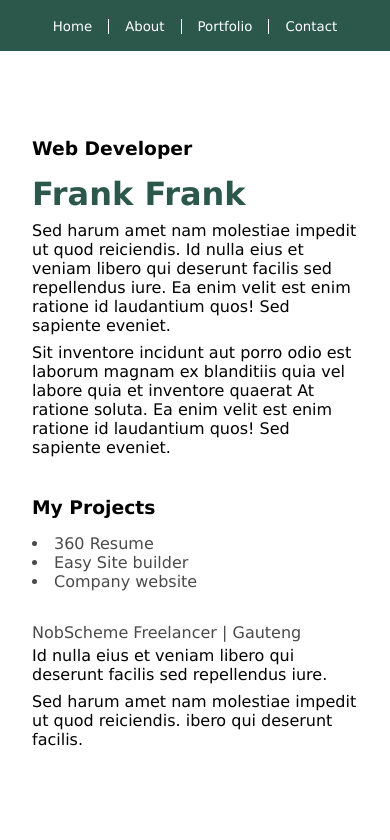
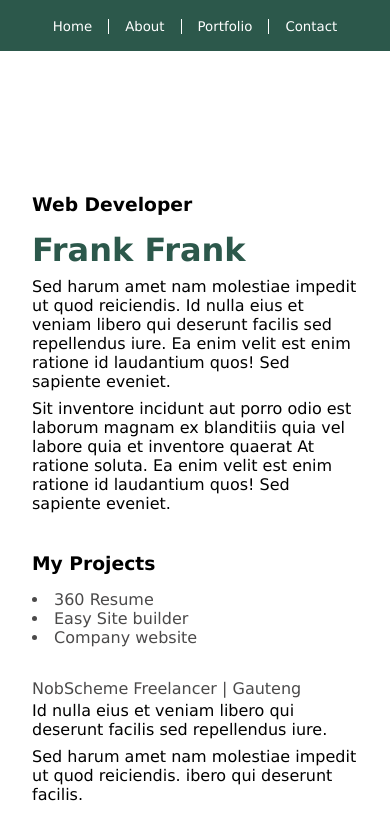
Before and after one commit to thembalakhe/portfolio-website, an Angular app: page /home in a window 390 px wide. Shown: the top 840 px of the page. Built offline with nearby package versions, Linux system fonts and the light colour scheme.

Commit message:
updated layouts

```diff
--- a/src/app/app.component.css
+++ b/src/app/app.component.css
@@ -1,11 +1,10 @@
 .main {
   min-height: 100svh;
 }
+
 .router {
-  height: 100%;
   background: #ffffff;
 }
-
 
 @media (min-width: 768px) {
 
@@ -25,7 +24,7 @@
 
   .main {
     display: grid;
-
+    align-content: space-between;
   }
 
 }
```
